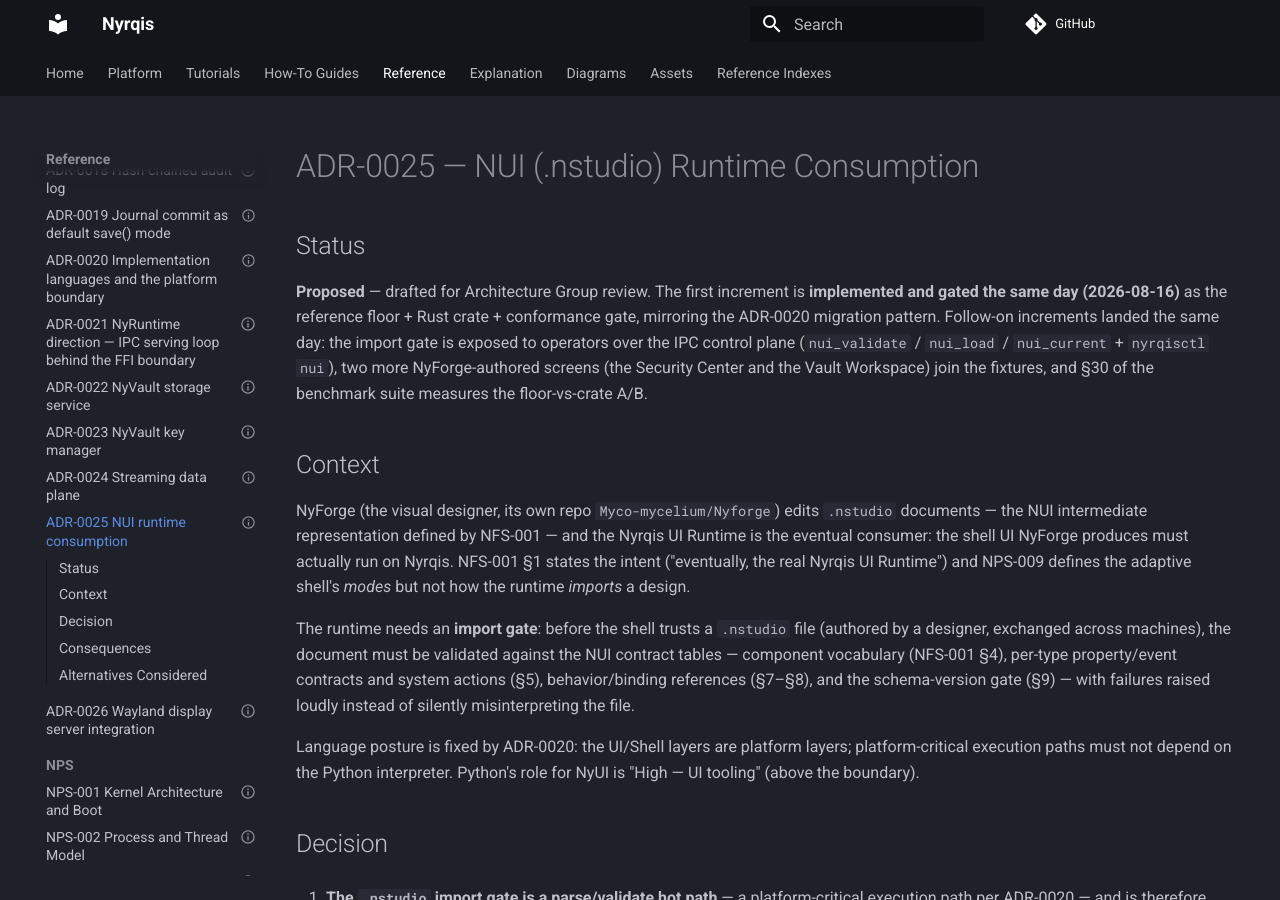
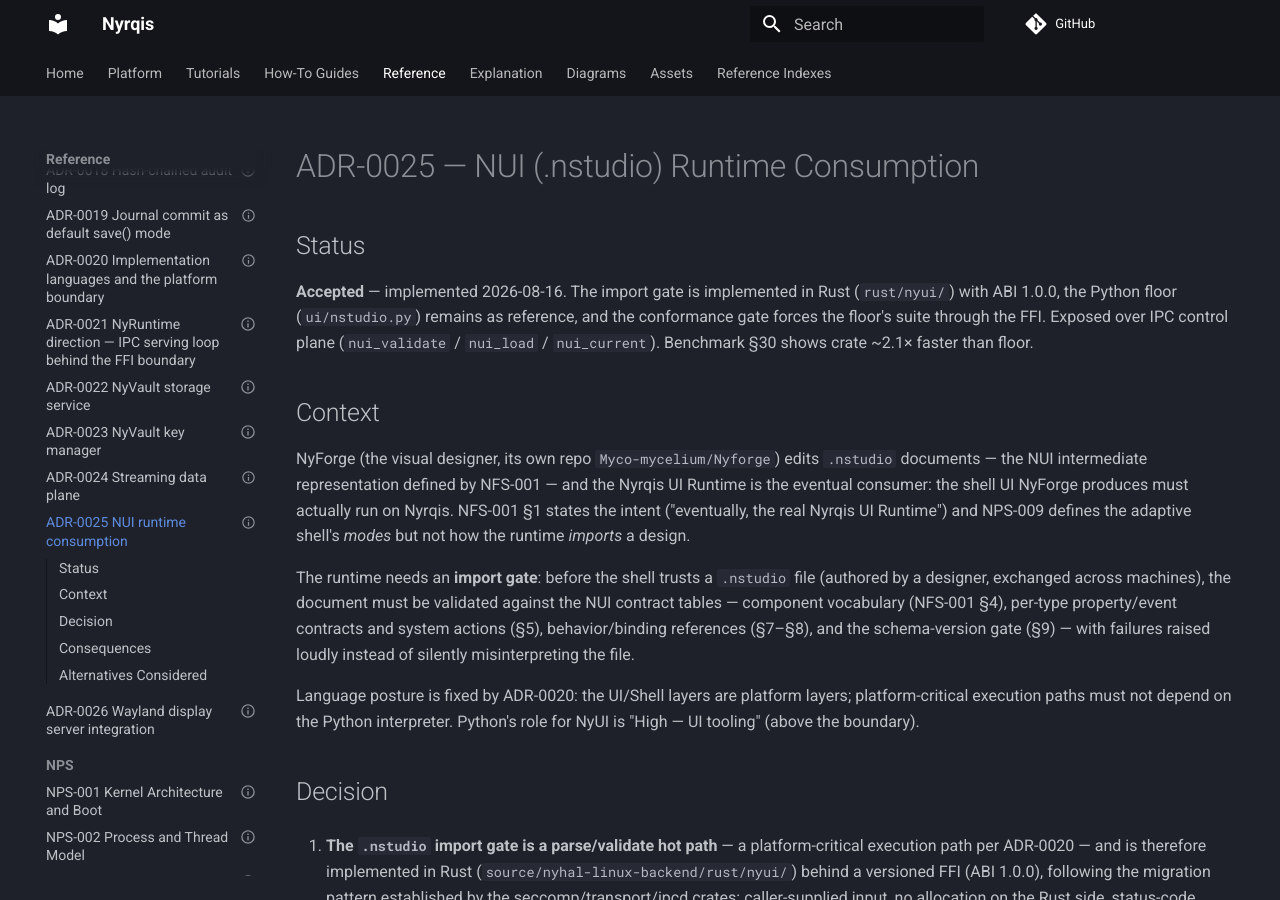
Before and after one commit to Myco-mycelium/Nythera, an MkDocs documentation site: the page built from docs/reference/adr/ADR-0025-nui-runtime-consumption.md, in a window 1280 px wide and 900 px high. Built offline with MkDocs 1.6.1 and Material for MkDocs 9.7.7, drawn with Linux system fonts in a browser that asks for light colours; comment, search, counter and statistics services are not loaded.

Commit message:
Accept ADR-0019 and ADR-0025
ADR-0019: Journal commit as default NyFS save mode
- Implemented 2026-08-12, default flipped in fuse/nyfs.py
- ~60-70× faster commits, benchmark evidence in §7-§9, §12-§14

ADR-0025: NUI runtime consumption (import gate)
- Implemented 2026-08-16, Rust crate with ABI 1.0.0
- Exposed over IPC control plane, ~2.1× faster than Python floor

🤖 Generated with Codebuff
Co-Authored-By: Codebuff <noreply@codebuff.com>

```diff
--- a/docs/reference/adr/ADR-0025-nui-runtime-consumption.md
+++ b/docs/reference/adr/ADR-0025-nui-runtime-consumption.md
@@ -14,14 +14,11 @@ depends_on: [NFS-001, NPS-009, ADR-0020]
 
 ## Status
 
-**Proposed** — drafted for Architecture Group review. The first increment
-is **implemented and gated the same day (2026-08-16)** as the reference
-floor + Rust crate + conformance gate, mirroring the ADR-0020 migration
-pattern. Follow-on increments landed the same day: the import gate is
-exposed to operators over the IPC control plane (`nui_validate` /
-`nui_load` / `nui_current` + `nyrqisctl nui`), two more NyForge-authored
-screens (the Security Center and the Vault Workspace) join the fixtures,
-and §30 of the benchmark suite measures the floor-vs-crate A/B.
+**Accepted** — implemented 2026-08-16. The import gate is implemented in
+Rust (`rust/nyui/`) with ABI 1.0.0, the Python floor (`ui/nstudio.py`)
+remains as reference, and the conformance gate forces the floor's suite
+through the FFI. Exposed over IPC control plane (`nui_validate` / `nui_load`
+/ `nui_current`). Benchmark §30 shows crate ~2.1× faster than floor.
 
 ## Context
 
```
Also changed, not shown: docs/reference/adr/ADR-0019-journal-commit-default.md (+7 -0 lines).
